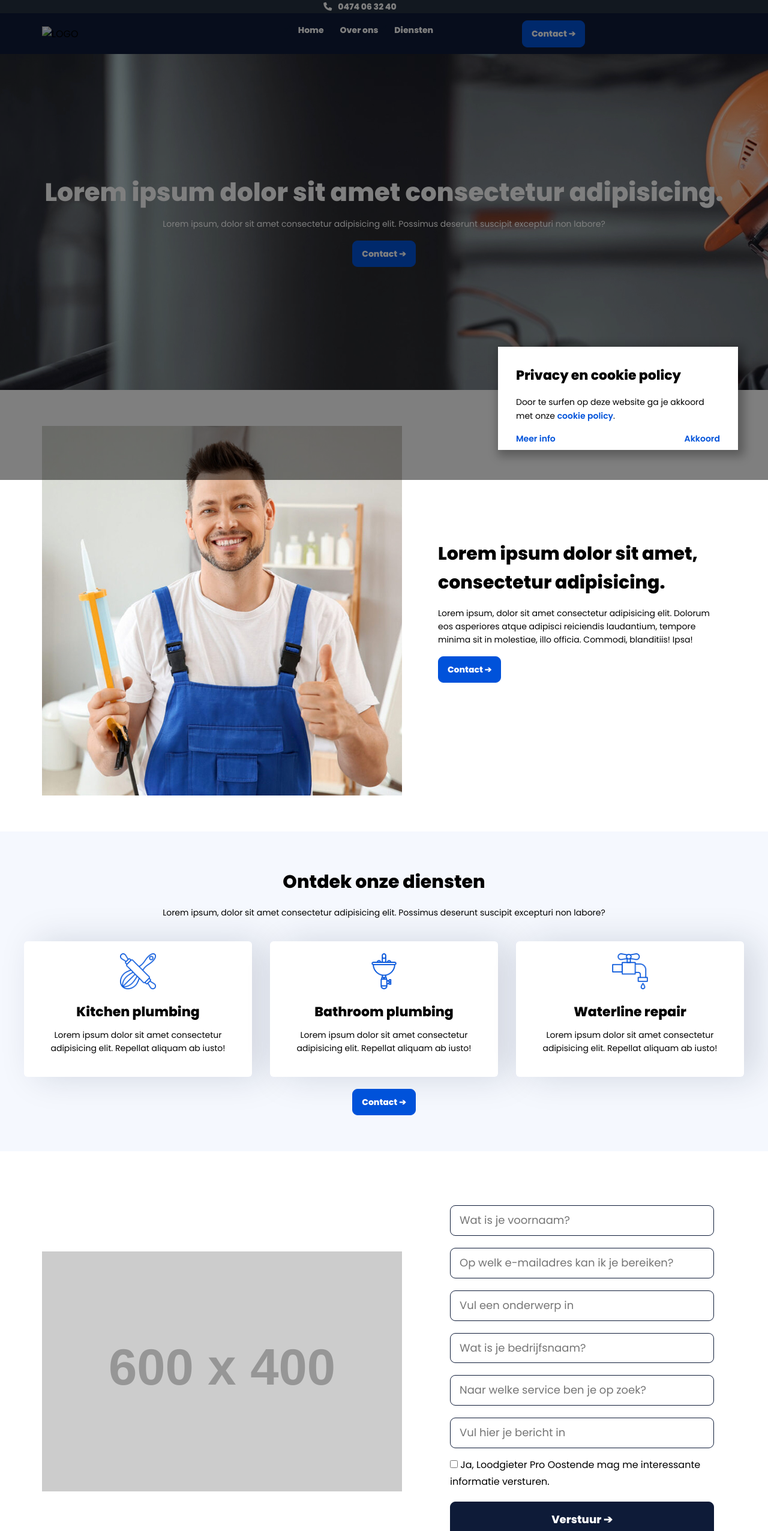
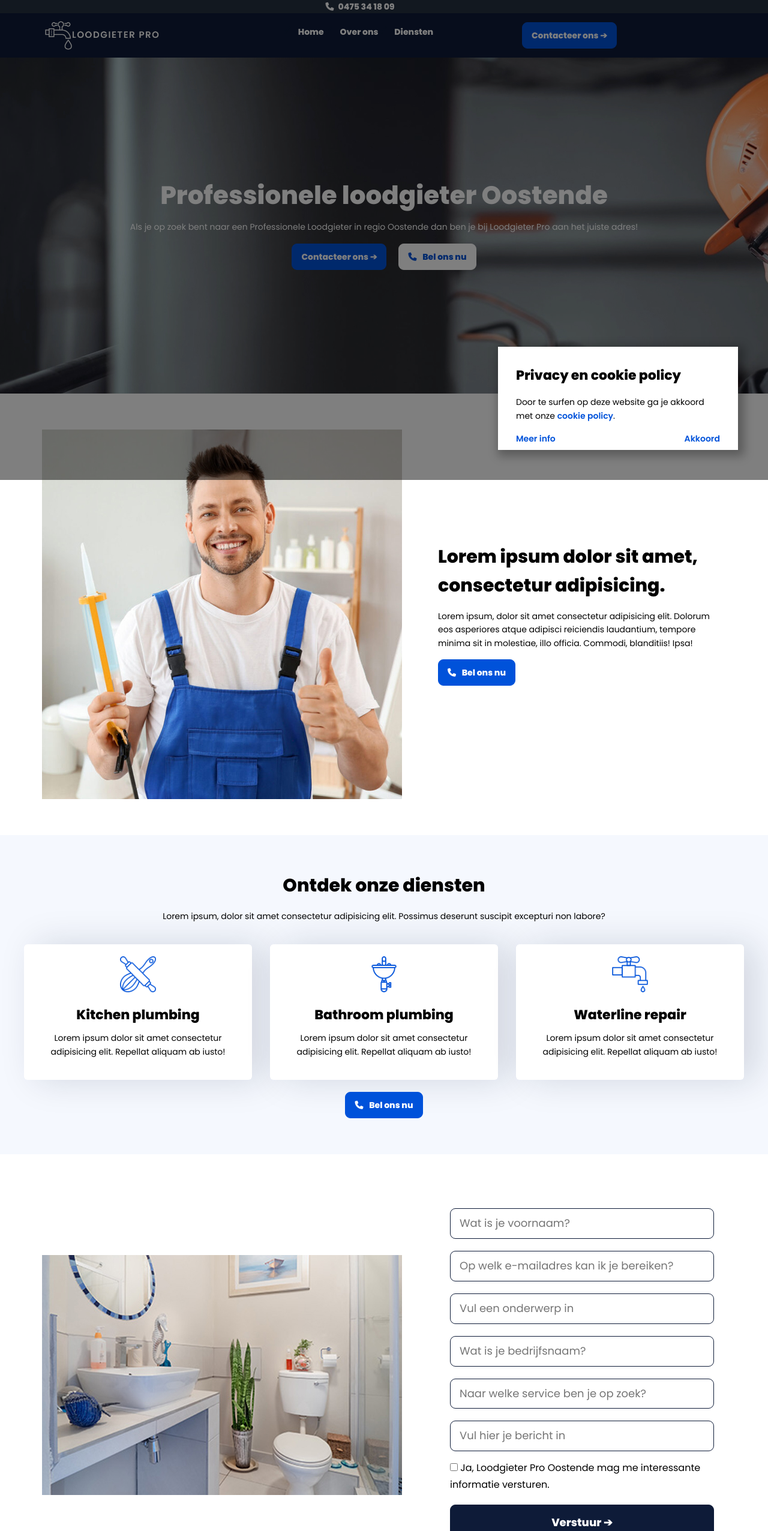
Before and after one commit to K1NGAARON/loodgieter-oostende-pro, a plain HTML site: page index.html in a window 1280 px wide. Shown: the top 2552 px of the page at 60% size. Drawn offline with nearby package versions, Linux system fonts and the light colour scheme; placeholder pictures from the web are drawn by us.

Commit message:
added logo, copy, images and buttons

```diff
--- a/CSS/style.css
+++ b/CSS/style.css
@@ -82,6 +82,11 @@ ul li:before {
     margin-right: 10px;
 }
 
+.logo {
+    max-width: 200px;
+    height: auto;
+}
+
 .small-headline {
     color: var(--primary);
     font-weight: 700;
@@ -108,6 +113,18 @@ ul li:before {
     transition: var(--transition);
     transform: scale(1.05);
     cursor: pointer;
+}
+
+.ghost-btn {
+    background-color: var(--white);
+    color: var(--primary);
+    border: 1px solid var(--white);
+}
+
+.ghost-btn:hover {
+    background-color: var(--white);
+    color: var(--primary);
+    border: 1px solid var(--white);
 }
 
 /* SECTIONS, ROWS & COLUMNS */
@@ -190,8 +207,8 @@ ul li:before {
     justify-content: center;
 }
 
-#nav .topbar i {
-    margin-right: 10px;
+i {
+    margin-right: 7px;
 }
 
 #nav .primary-btn:hover {
@@ -203,6 +220,11 @@ ul li:before {
     height: 70vh;
     color: var(--white);
     background-image: url('../IMG/hero.jpg');
+}
+
+#hero-section .btn-wrapper {
+    display: flex;
+    gap: 20px;
 }
 
 /* SERVICES */
--- a/index.html
+++ b/index.html
@@ -5,11 +5,11 @@
     <meta http-equiv="X-UA-Compatible" content="IE=edge">
     <meta name="viewport" content="width=device-width, initial-scale=1.0">
     <title>
-        Document
+        Loodgieter Oostende - Ervaren Loodgieter
     </title>
 
-    <meta name="description" content="">
-    <meta name="keywords" content="">
+    <meta name="description" content="Op zoek naar een ervaren loodgieter in regio Oostende om uw sanitair of verwarming te installeren?">
+    <meta name="keywords" content="loodgieter oostende, ervaren loodgieter oostende, professionele loodgieter oostende, loodgieter regio oostende, loodgieter oostende mariakerke, goedkope loodgieter oostende">
 
     <link rel="stylesheet" href="./CSS/style.css">
     <link rel="stylesheet" href="./CSS/cookie_banner.css">
@@ -19,6 +19,9 @@
     <link rel="icon" type="image/png" sizes="32x32" href="./favicon-32x32.png">
     <link rel="icon" type="image/png" sizes="16x16" href="./favicon-16x16.png">
     <link rel="manifest" href="./site.webmanifest">
+    <link rel="mask-icon" href="/safari-pinned-tab.svg" color="#5bbad5">
+    <meta name="msapplication-TileColor" content="#da532c">
+    <meta name="theme-color" content="#ffffff">
 </head>
 <body>
 
@@ -26,23 +29,23 @@
     <div class="section" id="nav">
         <div class="topbar">
             <div class="row">
-                <a class="phone" href="tel:0474063240"><i class="fa fa-phone"></i>0474 06 32 40</a>
+                <a class="phone" href="tel:0475 34 18 09"><i class="fa fa-phone"></i>0475 34 18 09</a>
             </div>
         </div>
         <div class="row">
             <div class="col">
-                <img src="" alt="LOGO">
+                <img class="logo" src="./IMG/loodgieter pro full logo white.png" alt="Loodgieter Pro Oostende Logo">
             </div>
             <div class="col">
                 <ul>
-                    <li><a>Home</a></li>
-                    <li><a href="about">Over ons</a></li>
-                    <li><a href="services">Diensten</a></li>
+                    <li><a href="#hero-section">Home</a></li>
+                    <li><a href="#about">Over ons</a></li>
+                    <li><a href="#services">Diensten</a></li>
                 </ul>
             </div>
             <div class="col">
                 <a href="#contact" class="primary-btn">
-                    Contact ➔
+                    Contacteer ons ➔
                 </a>
             </div>
         </div>
@@ -52,14 +55,19 @@
 <div class="section" id="hero-section">
     <div class="row flex-col">
         <h1>
-            Lorem ipsum dolor sit amet consectetur adipisicing.
+            Professionele loodgieter Oostende
         </h1>
         <p>
-            Lorem ipsum, dolor sit amet consectetur adipisicing elit. Possimus deserunt suscipit excepturi non labore?
+            Als je op zoek bent naar een Professionele Loodgieter in regio Oostende dan ben je bij Loodgieter Pro aan het juiste adres!
         </p>
-        <a href="#contact" class="primary-btn">
-            Contact ➔
-        </a>
+        <div class="btn-wrapper">
+            <a href="#contact" class="primary-btn">
+                Contacteer ons ➔
+            </a>
+            <a href="tel:0475 34 18 09" class="primary-btn ghost-btn phone"><i class="fa fa-phone"></i>
+                Bel ons nu
+            </a>
+        </div>
     </div>
 </div>
 
@@ -75,8 +83,8 @@
             <p>
                 Lorem ipsum, dolor sit amet consectetur adipisicing elit. Dolorum eos asperiores atque adipisci reiciendis laudantium, tempore minima sit in molestiae, illo officia. Commodi, blanditiis! Ipsa!
             </p>
-            <a href="#contact" class="primary-btn">
-                Contact ➔
+            <a href="tel:0475 34 18 09" class="primary-btn phone"><i class="fa fa-phone"></i>
+                Bel ons nu
             </a>
         </div>
     </div>
@@ -121,8 +129,8 @@
         </div>
     </div>
     <div class="row" style="margin-top: 0;">
-        <a href="#contact" class="primary-btn">
-            Contact ➔
+        <a href="tel:0475 34 18 09" class="primary-btn phone"><i class="fa fa-phone"></i>
+            Bel ons nu
         </a>
     </div>
 </div>
@@ -131,7 +139,7 @@
 <div class="section" id="contact">
     <div class="row">
         <div class="col">
-            <img src="https://via.placeholder.com/600x400" alt="Image incoming">
+            <img src="./IMG/loodgieter oostende.jpg" alt="Loodgieter Pro Oostende">
         </div>
         <div class="col">
             <div class="contact-form-wrapper">
@@ -155,7 +163,7 @@
     <div class="section" id="footer">
         <div class="row">
             <div class="col">
-                <img src="" alt="Logo incoming">
+                <img class="logo" src="./IMG/loodgieter pro full logo white.png" alt="Loodgieter Oostende Pro Logo">
             </div>
             <div class="col">
                 <ul class="footer-nav">
@@ -168,6 +176,7 @@
                 <ul>
                     <li>Loodgieter Pro</li>
                     <li>8400, Oostende</li>
+                    <li><a style="font-weight: 400;" href="tel:0475 34 18 09">0475 34 18 09</a></li>
                 </ul>
             </div>
         </div>
```
Also changed, not shown: browserconfig.xml (added, +9 -0 lines), IMG/loodgieter oostende.jpg (added), IMG/loodgieter pro full logo white.png (added), IMG/loodgieter pro full logo.png (added), IMG/loodgieter pro symbol logo.png (added), android-chrome-192x192.png (added), apple-touch-icon.png (added), favicon-16x16.png (added), favicon-32x32.png (added), favicon.ico (added), mstile-150x150.png (added), safari-pinned-tab.svg (added), site.webmanifest (added).
